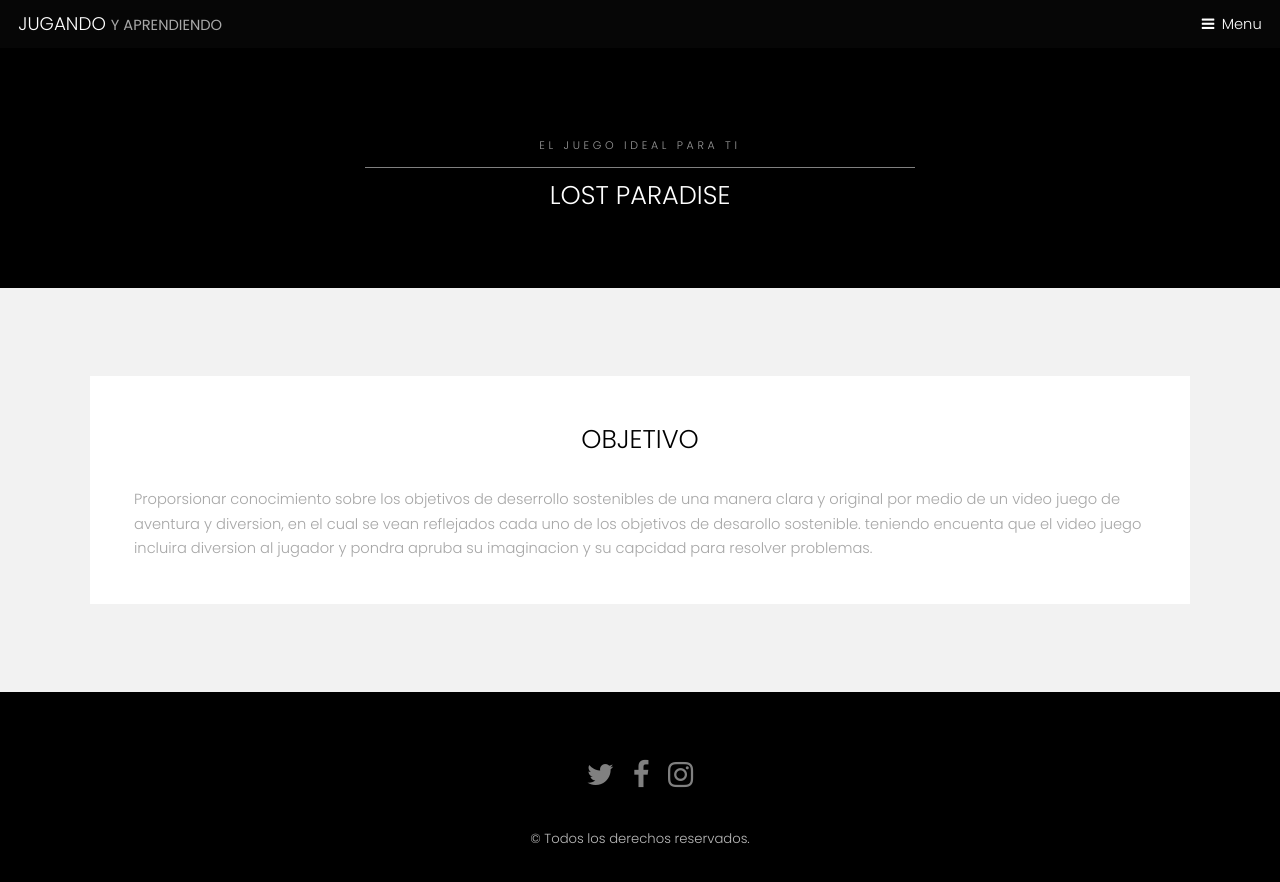
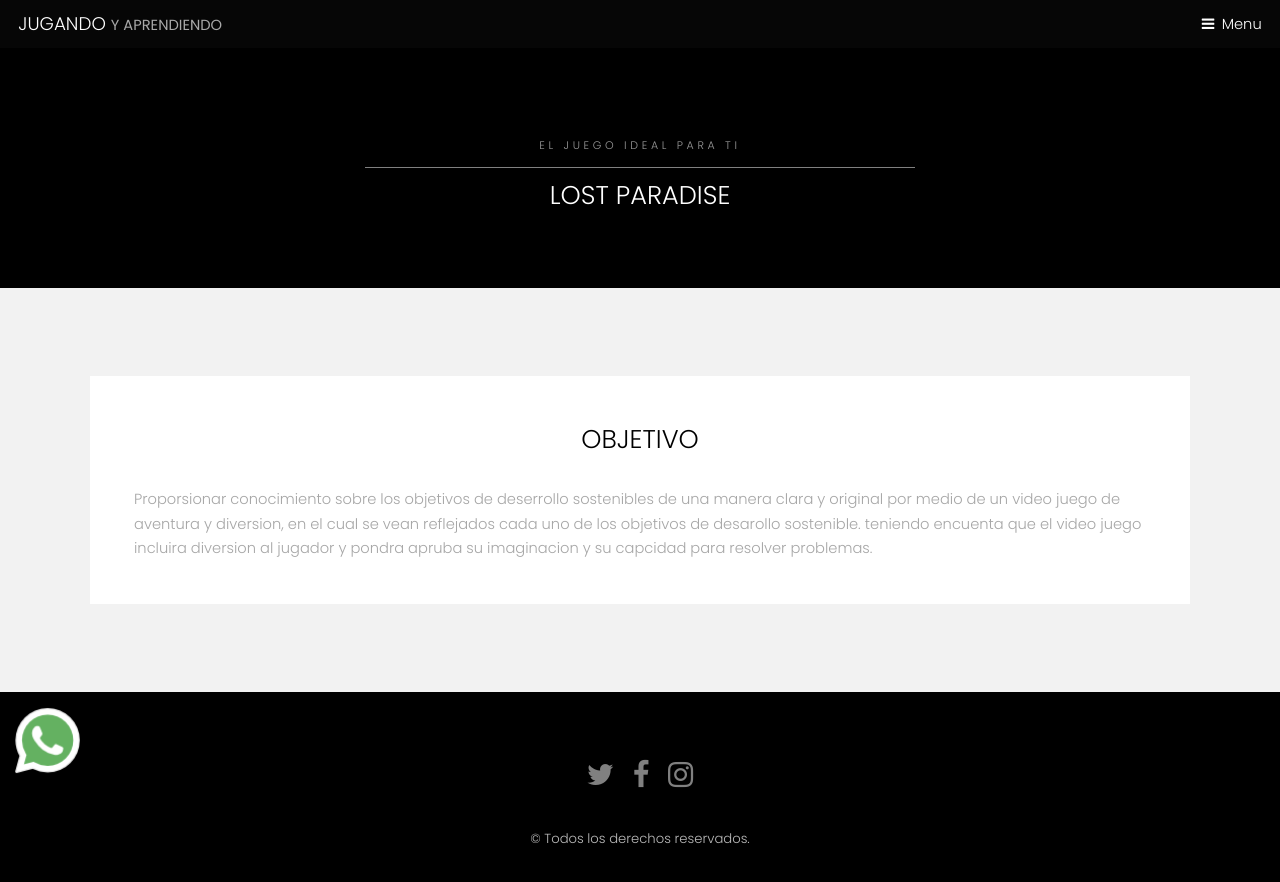
Before and after one commit to jugandoyaprendiendo/Lostparadise.github.io, a plain HTML site: page informacion.html in a window 1280 px wide. Drawn offline with Linux system fonts and the light colour scheme.

Commit message:
Update informacion.html

```diff
--- a/informacion.html
+++ b/informacion.html
@@ -10,6 +10,20 @@
 		<meta charset="utf-8" />
 		<meta name="viewport" content="width=device-width, initial-scale=1" />
 		<link rel="stylesheet" href="assets/css/main.css" />
+		<style>
+			.appWhatsapp {
+				position: fixed;
+				left: 15px;
+				bottom: 20px;
+				width: 65px;
+				z-index: 1000;
+			}
+
+			.appWhatsapp img{
+				width: 100%;
+				height: auto;
+			}
+		</style>
 	</head>
 	<body class="subpage">
 
@@ -66,6 +80,7 @@
 					&copy; Todos los derechos reservados.
 				</div>
 			</footer>
+		  <a class="appWhatsapp" target="_blank" href="https://api.whatsapp.com/send?phone=573005006185&text=Bienvenidos!%20en%20que%20te%20podemos%20ayudar"><img src="images/whatsapp.png" hwight></a>
 
 		<!-- Scripts -->
 			<script src="assets/js/jquery.min.js"></script>
```
